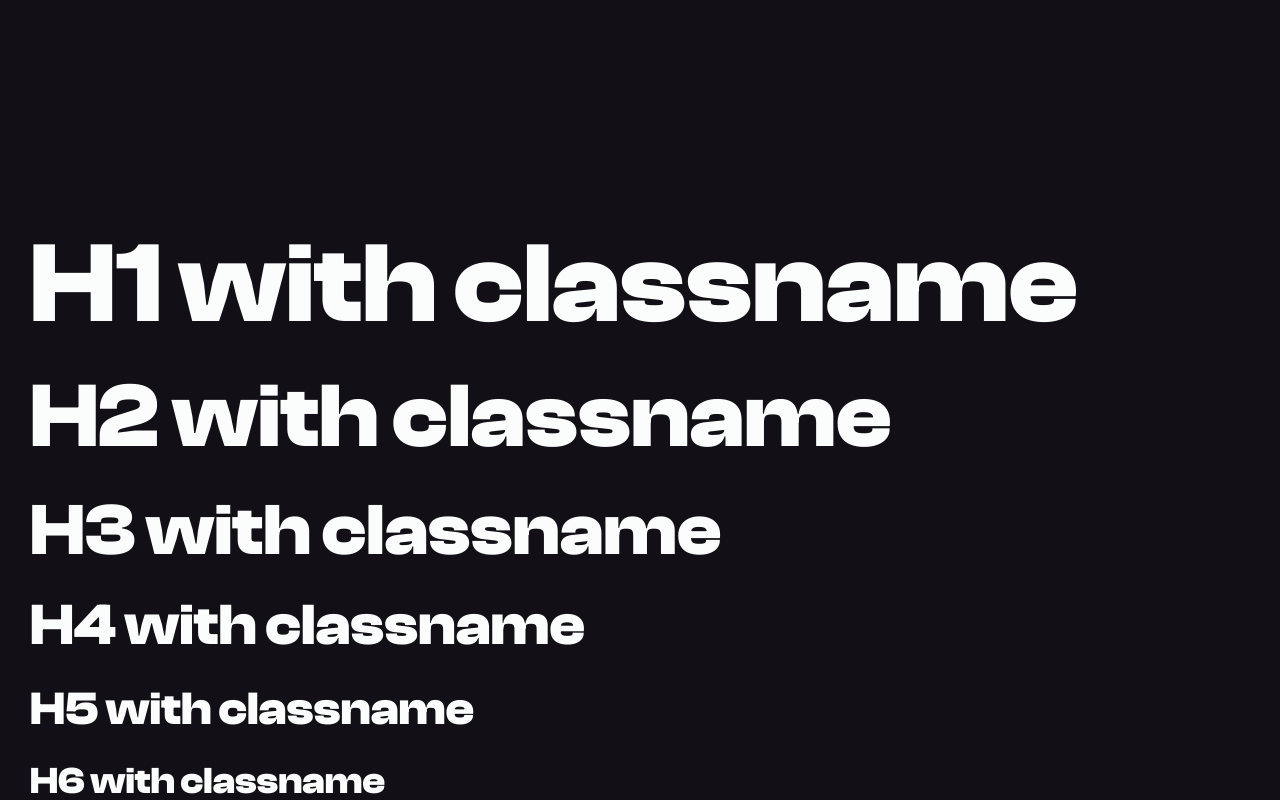
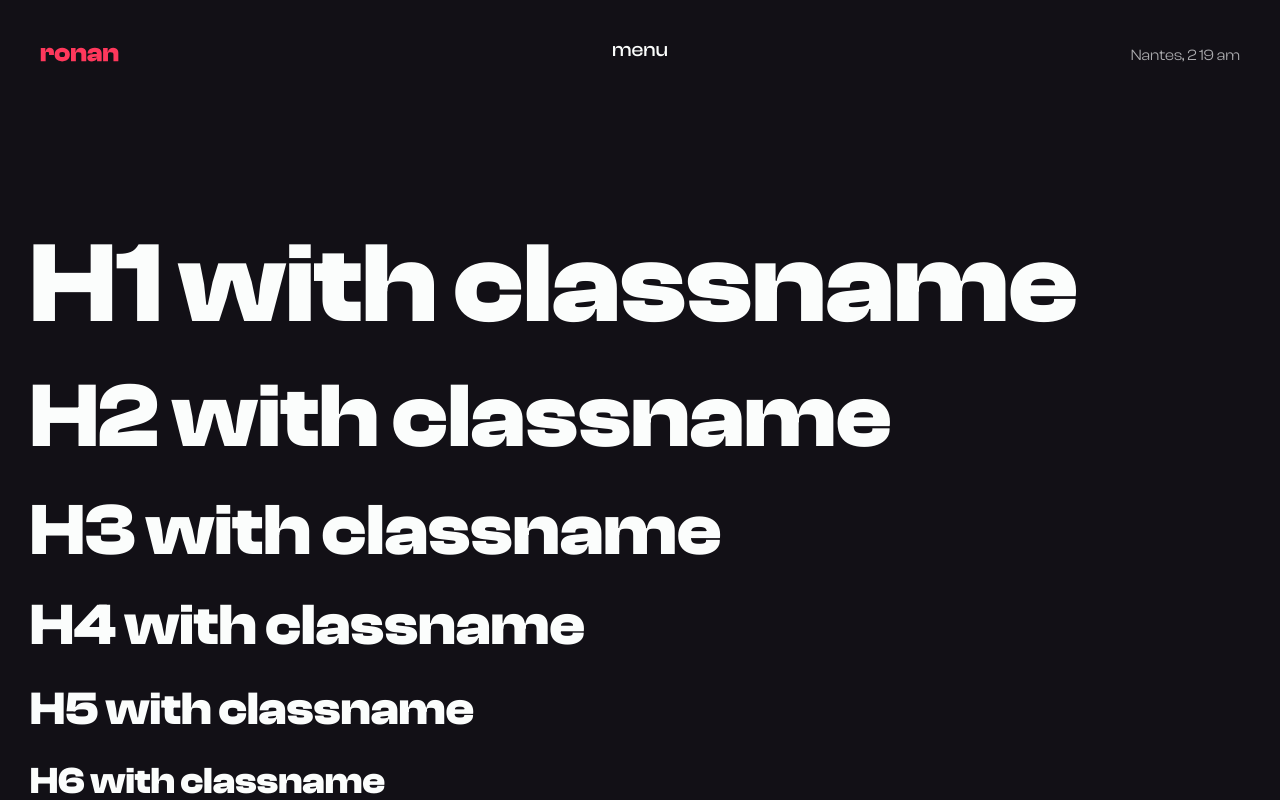
Before and after one commit to domov44/portfoliov2, a Next.js app: page /kit in a window 1280 px wide. Shown: the top 800 px of the page. Built offline with nearby package versions, Linux system fonts and the light colour scheme.

Commit message:
[ADD]: menu context, layout structure

```diff
--- a/src/app/about-me/page.js
+++ b/src/app/about-me/page.js
@@ -4,19 +4,20 @@ import Button from '../components/ui/button/Button';
 import Title from '../components/ui/textual/Title';
 import Hero from '../components/ui/wrapper/Hero';
 import DefaultLayout from '../layouts/DefaultLayout';
+import MainContent from '../layouts/MainContent';
 
 const Page = () => {
 
 
     return (
-        <DefaultLayout>
+        <MainContent>
             <Hero>
                 <Title>
                     About me
                 </Title>
                 <Button className={"step-1"} variant={"primary"} href="/" transition>back to home</Button>
             </Hero>
-        </DefaultLayout>
+        </MainContent>
     );
 }
 
--- a/src/app/components/ui/main/Main.js
+++ b/src/app/components/ui/main/Main.js
@@ -10,7 +10,6 @@ const MainContainer = styled.main`
   align-items: center;
   justify-content: center;
   margin-left: ${props => (props.$variant === 'wsidebar' ? '280px' : '0px')};
-  transition: 0.2s;
 
   @media (max-width: 1000px) {
     margin-left: ${props => (props.$variant === 'wsidebar' ? '0px' : '0px')};
--- a/src/app/components/ui/transition/Transition.js
+++ b/src/app/components/ui/transition/Transition.js
@@ -4,7 +4,7 @@ import styled from "styled-components";
 const Container = styled.div`
     height: 100vh;
     width: 100%;
-    z-index: 99;
+    z-index: 3;
     position: fixed;
     background:var(--bg-color);
     display: none;
--- a/src/app/components/ui/transition/TransitionOverlay.js
+++ b/src/app/components/ui/transition/TransitionOverlay.js
@@ -7,7 +7,7 @@ const Overlay = styled.div`
   width: 100%;
   height: 100%;
   background: rgba(0, 0, 0, 0.5);
-  z-index: 3;
+  z-index: 2;
   position: fixed;
   opacity: 0;
   visibility: hidden;
--- /dev/null
+++ b/src/app/contexts/MenuContext.js
@@ -0,0 +1,24 @@
+'use client'
+import { createContext, useContext, useState } from 'react';
+
+const MenuContext = createContext();
+
+export const useMenuContext = () => useContext(MenuContext);
+
+export const MenuProvider = ({ children }) => {
+    const [menuOpen, setMenuOpen] = useState(false);
+    const [isAnimating, setIsAnimating] = useState(false);
+
+    const toggleMenu = () => {
+        if (!isAnimating) {
+            setIsAnimating(true);
+            setMenuOpen(prev => !prev);
+        }
+    };
+
+    return (
+        <MenuContext.Provider value={{ menuOpen, isAnimating, setIsAnimating, toggleMenu }}>
+            {children}
+        </MenuContext.Provider>
+    );
+};
--- a/src/app/layout.js
+++ b/src/app/layout.js
@@ -2,6 +2,8 @@ import './styles/globals.css';
 import './styles/styles.css';
 import './styles/theme.css';
 import './fonts/fonts.css';
+import LayoutStructure from './layouts/LayoutStructure';
+import { MenuProvider } from './contexts/MenuContext';
 
 export const metadata = {
   title: 'Ronan Scotet - devops developer and lead developer',
@@ -9,11 +11,14 @@ export const metadata = {
 };
 
 export default function RootLayout({ children }) {
-
   return (
     <html lang="en">
       <body data-theme="dark">
-        {children}
+        <MenuProvider>
+          <LayoutStructure>
+            {children}
+          </LayoutStructure>
+        </MenuProvider>
       </body>
     </html>
   );
--- /dev/null
+++ b/src/app/layouts/LayoutStructure.js
@@ -0,0 +1,27 @@
+'use client';
+import MegaMenu from '../components/ui/aside/MegaMenu';
+import Header from '../components/ui/aside/Header';
+import Footer from '../components/ui/aside/Footer';
+import { useMenuContext } from '../contexts/MenuContext';
+
+export default function LayoutStructure({children}) {
+    const { menuOpen, isAnimating, setIsAnimating, toggleMenu } = useMenuContext();
+
+    const MenuContent = (
+        <MegaMenu
+            toggleMenu={toggleMenu}
+            isopen={menuOpen ? 'open' : 'close'}
+            isAnimating={isAnimating}
+            setIsAnimating={setIsAnimating}
+        />
+    );
+
+    return (
+        <>
+            <Header toggleMenu={toggleMenu} isopen={menuOpen ? 'open' : 'close'} isAnimating={isAnimating} />
+            {MenuContent}
+            {children}
+            <Footer />
+        </>
+    );
+}
--- a/src/app/page.js
+++ b/src/app/page.js
@@ -11,12 +11,13 @@ import DefaultLayout from './layouts/DefaultLayout';
 import HomeHero from './components/pageElements/home/HomeHero';
 import HomeGrid from './components/pageElements/home/HomeGrid';
 import HomeTravel from './components/pageElements/home/HomeTravel';
+import MainContent from './layouts/MainContent';
 
 
 const Page = () => {
 
     return (
-        <DefaultLayout>
+        <MainContent>
             <HomeHero />
             <Section highlight={true}>
                 <Container direction={"row"} width={"100%"} maxwidth={"1200px"}>
@@ -43,7 +44,7 @@ const Page = () => {
             </Section>
             <HomeGrid />
             <HomeTravel/>
-        </DefaultLayout>
+        </MainContent>
     );
 }
 
--- a/src/app/utils/useInstantUrlTransition.js
+++ b/src/app/utils/useInstantUrlTransition.js
@@ -45,13 +45,11 @@ export const useInstantUrlTransition = (delay) => {
       duration: 1,
       delay: 0.3,
       onComplete: async () => {
+        // gsap.set(overlayElement, { visibility: 'hidden', opacity: 0 });
+        gsap.set(mainElement, { translateY: '0px' });
         await router.push(href);
-
-        // Réinitialisation des éléments après l'animation si nécessaire
-        // gsap.set(mainElement, { translateY: '0px' });
+        // gsap.set(transitionElement, { display: 'none' });
         // gsap.set(transitionElement, { translateY: '-100%' });
-        // gsap.set(transitionElement, { display: 'none' });
-        // gsap.set(overlayElement, { visibility: 'hidden', opacity: 0 });
       }
     });
   }, [router]);
```
Also changed, not shown: src/app/layouts/MainContent.js (added, +14 -0 lines).
